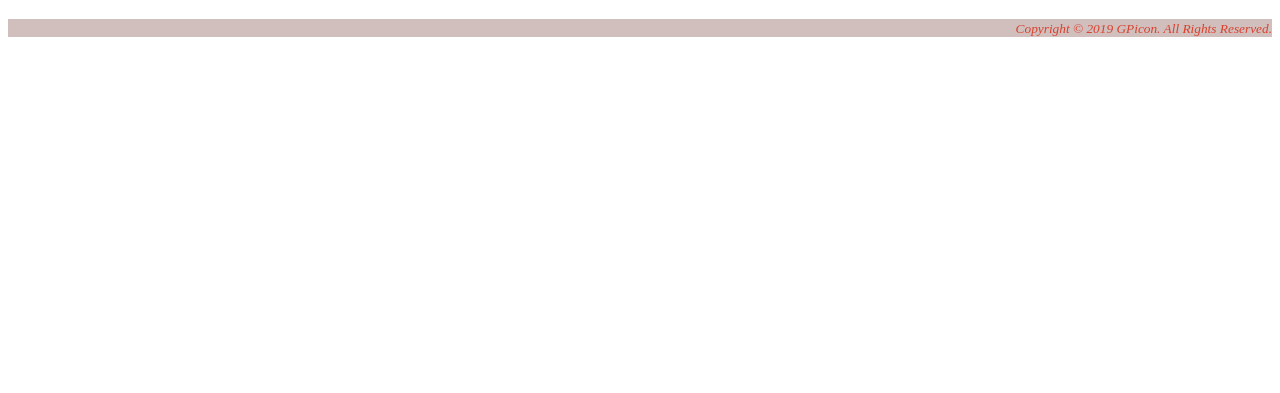
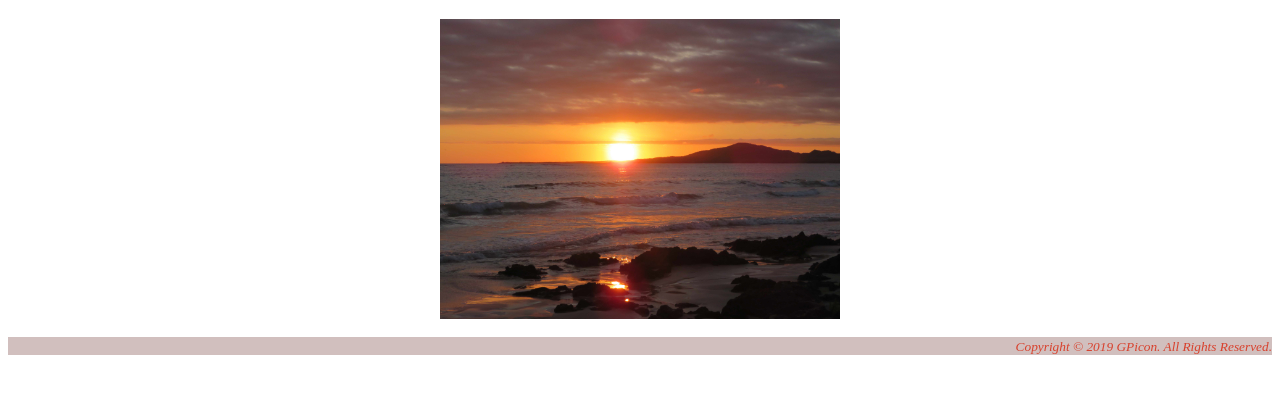
Before and after one commit to gilbertopicon/assignment02, a plain HTML site: page index.html in a window 1280 px wide. Shown: the part 87-480 px from the top of the page. Drawn offline with Linux system fonts and the light colour scheme.

Commit message:
Adding image file

```diff
--- a/index.html
+++ b/index.html
@@ -16,6 +16,10 @@ Purpose: Creating local and remote repositories
         <h1>
             Hello collaborators!!
         </h1>
+        <main>
+            <img src="sunset.jpg" alt="Galapagos Sunset" class="picture">
+            <br>
+        </main>
         <footer>
             <small><i>Copyright &copy; 2019 GPicon. All Rights Reserved.</i></small>
         </footer>
--- a/styles.css
+++ b/styles.css
@@ -11,6 +11,14 @@ h1 {
    text-align: center;
 }
 
+.picture {
+   display: block;
+   margin-left: auto;
+   margin-right: auto;
+   width: auto;
+   height: 300px;
+}
+
 footer {
    background: #D1BFBE;
    width: auto;
```
Also changed, not shown: sunset.jpg (added).
